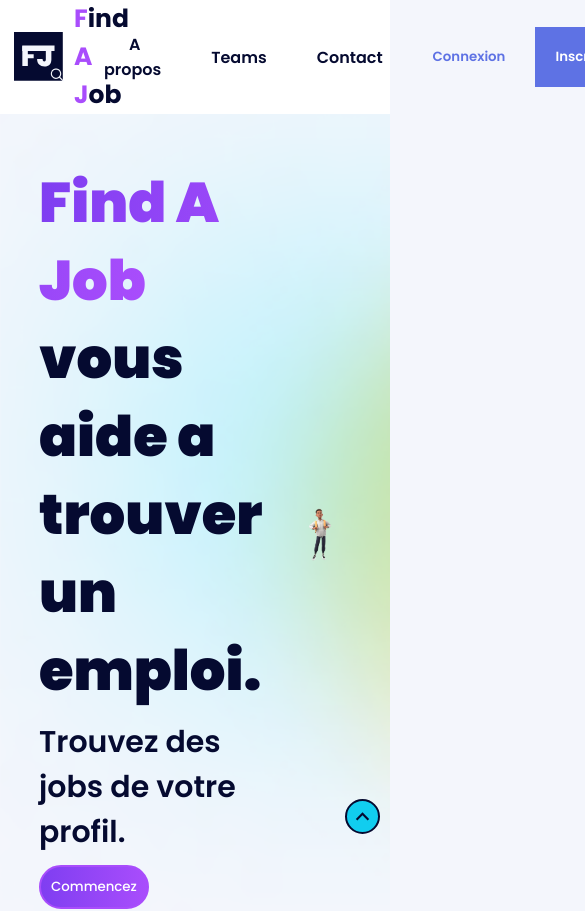
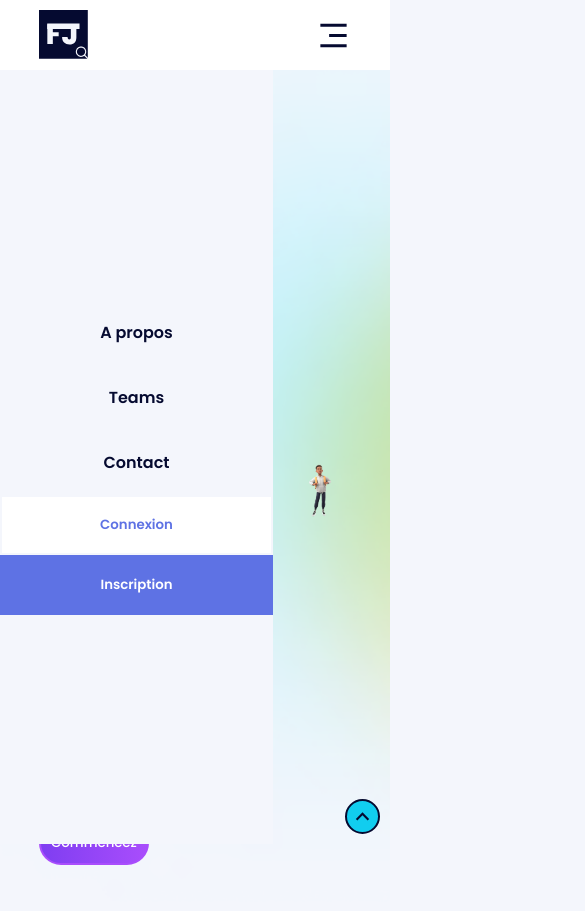
Before and after one commit to Zaker237/FindAJob, a Vue app: page / in a window 390 px wide. Shown: the top 911 px of the page, 585 px wide, since content can reach past the window. Built offline with nearby package versions, Linux system fonts and the light colour scheme; a web font is replaced by a local one.

Commit message:
debut de la nav

```diff
--- a/src/views/HomeView.vue
+++ b/src/views/HomeView.vue
@@ -19,17 +19,19 @@
           <li><a href="#about">A propos</a></li>
           <li><a href="#teams">Teams</a></li>
           <li><a href="#contact">Contact</a></li>
-          <router-link to="/login">
-            <li>
+
+          <li>
+            <router-link to="/login">
               <button class="btn__login">Connexion</button>
-            </li>
-          </router-link>
-          <router-link to="/register">
-            <li>
+            </router-link>
+          </li>
+          <li>
+            <router-link to="/register">
               <button class="btn__register">Inscription</button>
-            </li>
-          </router-link>
+            </router-link>
+          </li>
         </ul>
+        <img src="../assets/icons/burger.svg" alt="burger" class="navigation-burger">
       </div>
     </nav>
     <header class="header">
@@ -187,7 +189,7 @@ export default {
       justify-content: center;
 
       li {
-        a {
+        a:is(:not(a[href="/login"], a[href="/register"])) {
           padding: 20px;
           margin: 0 5px;
           font-weight: 600;
@@ -214,6 +216,10 @@ export default {
           color: $primary;
         }
       }
+    }
+
+    &-burger {
+      display: none;
     }
   }
 
@@ -351,4 +357,71 @@ export default {
     }
   }
 }
+
+@media only screen and (max-width: 990px) {
+  .home {
+    .navigation {
+      &-left {
+        span {
+          display: none;
+        }
+      }
+    }
+  }
+}
+
+@media only screen and (max-width: 820px) {
+  .home {
+    .navigation {
+      padding: 10px 0;
+      position: relative;
+
+      &-burger {
+        display: block;
+        cursor: pointer;
+        width: 35px;
+      }
+
+      &-right {
+        position: absolute;
+        left: 0;
+        width: 70%;
+        height: calc(100vh - 70px);
+        background: $ligth;
+        top: 70px;
+        display: flex;
+        flex-direction: column;
+        z-index: 3;
+
+        li {
+          width: 100%;
+          display: flex;
+          align-items: center;
+          justify-content: center;
+
+          a:is(:not(a[href="/login"], a[href="/register"])) {
+            width: 100%;
+            padding: 20px 0;
+            margin: 0;
+            text-align: center;
+          }
+
+          a:is(a[href="/login"], a[href="/register"]){
+            width: 100%;
+            margin: px 0;
+          }
+
+          button {
+            width: 100%;
+            margin: 0;
+          }
+
+          .btn__login {
+            background: $white;
+          }
+        }
+      }
+    }
+  }
+}
 </style>
--- a/src/views/auth/LoginView.vue
+++ b/src/views/auth/LoginView.vue
@@ -4,15 +4,15 @@
       <h2>Connectez vous</h2>
       <div class="container-input">
         <label for="email">Adresse email</label>
-        <input id="email" type="email" placeholder="Entrez votre adresse email">
+        <input v-model="email" id="email" type="email" placeholder="Entrez votre adresse email" required>
       </div>
       <div class="container-input">
         <label for="password">Mot de passe</label>
-        <input id="password" type="password" placeholder="Entrez votre mot de passe">
+        <input v-model="password" id="password" type="password" placeholder="Entrez votre mot de passe" required>
       </div>
       <h3 class="container-options">Pas encore un compte ? <router-link to="/register">Inscrivez vous</router-link></h3>
       <router-link to="/">
-        <button class="container-button">
+        <button @submit.prevent="signIn" class="container-button">
           Se connecter
         </button>
       </router-link>
@@ -22,7 +22,16 @@
 
 <script>
 export default {
-  name: "LoginView"
+  name: "LoginView",
+  data(){
+    return{
+      email: '',
+      password: '',
+    }
+  },
+  methods: {
+
+  }
 }
 </script>
 
--- a/src/views/auth/RegisterView.vue
+++ b/src/views/auth/RegisterView.vue
@@ -4,15 +4,15 @@
       <h2>Enregistrez vous</h2>
       <div class="container-input">
         <label for="name">Votre nom</label>
-        <input id="name" type="text" placeholder="Entrez votre nom">
+        <input id="name" type="text" placeholder="Entrez votre nom" required>
       </div>
       <div class="container-input">
         <label for="email">Adresse email</label>
-        <input id="email" type="email" placeholder="Entrez votre adresse email">
+        <input id="email" type="email" placeholder="Entrez votre adresse email" required>
       </div>
       <div class="container-input">
         <label for="password">Mot de passe</label>
-        <input id="password" type="password" placeholder="Entrez votre mot de passe">
+        <input id="password" type="password" placeholder="Entrez votre mot de passe" required>
       </div>
       <h3 class="container-options">Deja un compte ? <router-link to="/login">Connectez vous</router-link></h3>
       <router-link to="/">
```
Also changed, not shown: src/App.vue (+10 -0 lines), src/assets/icons/burger.svg (added).
